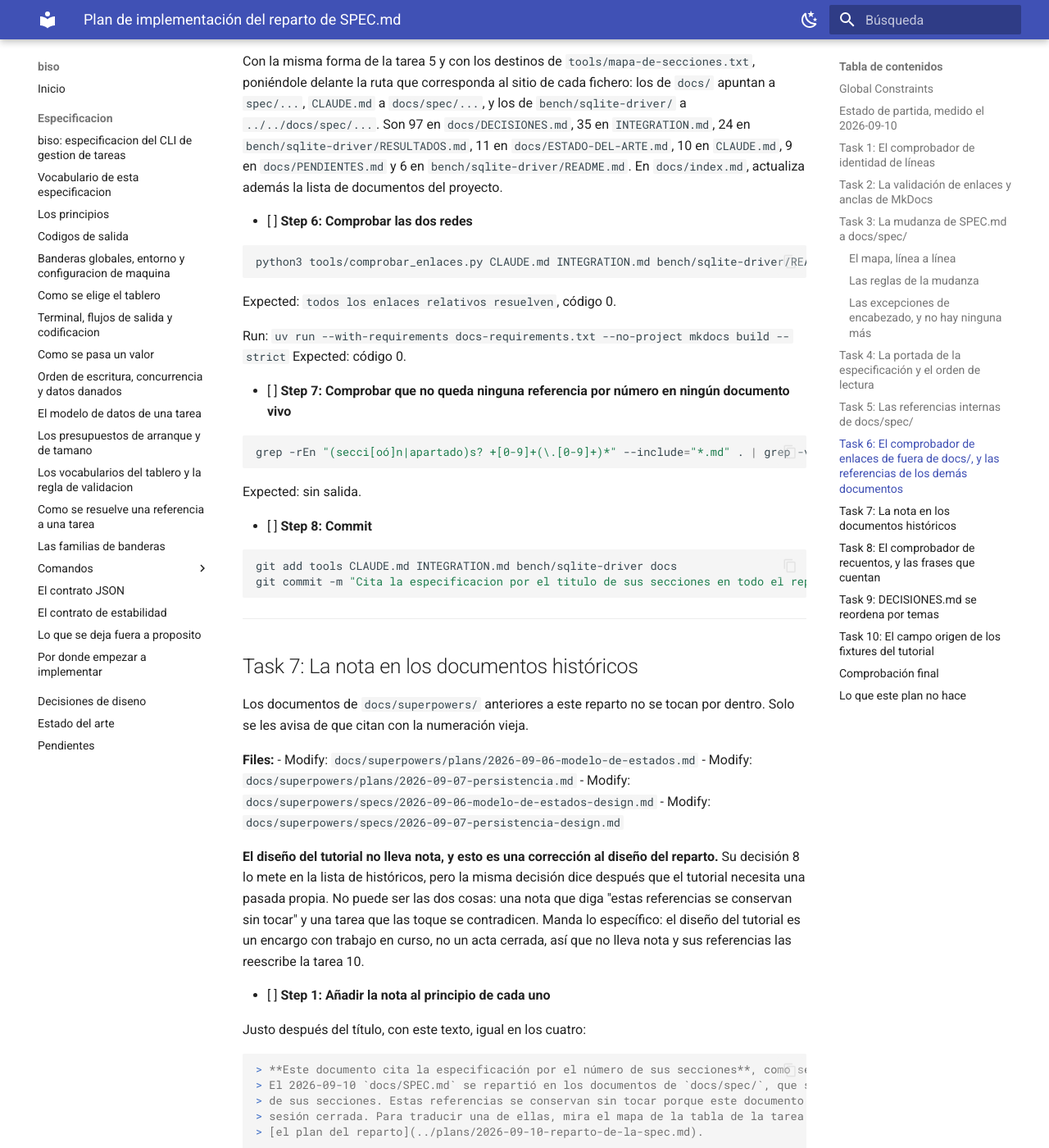
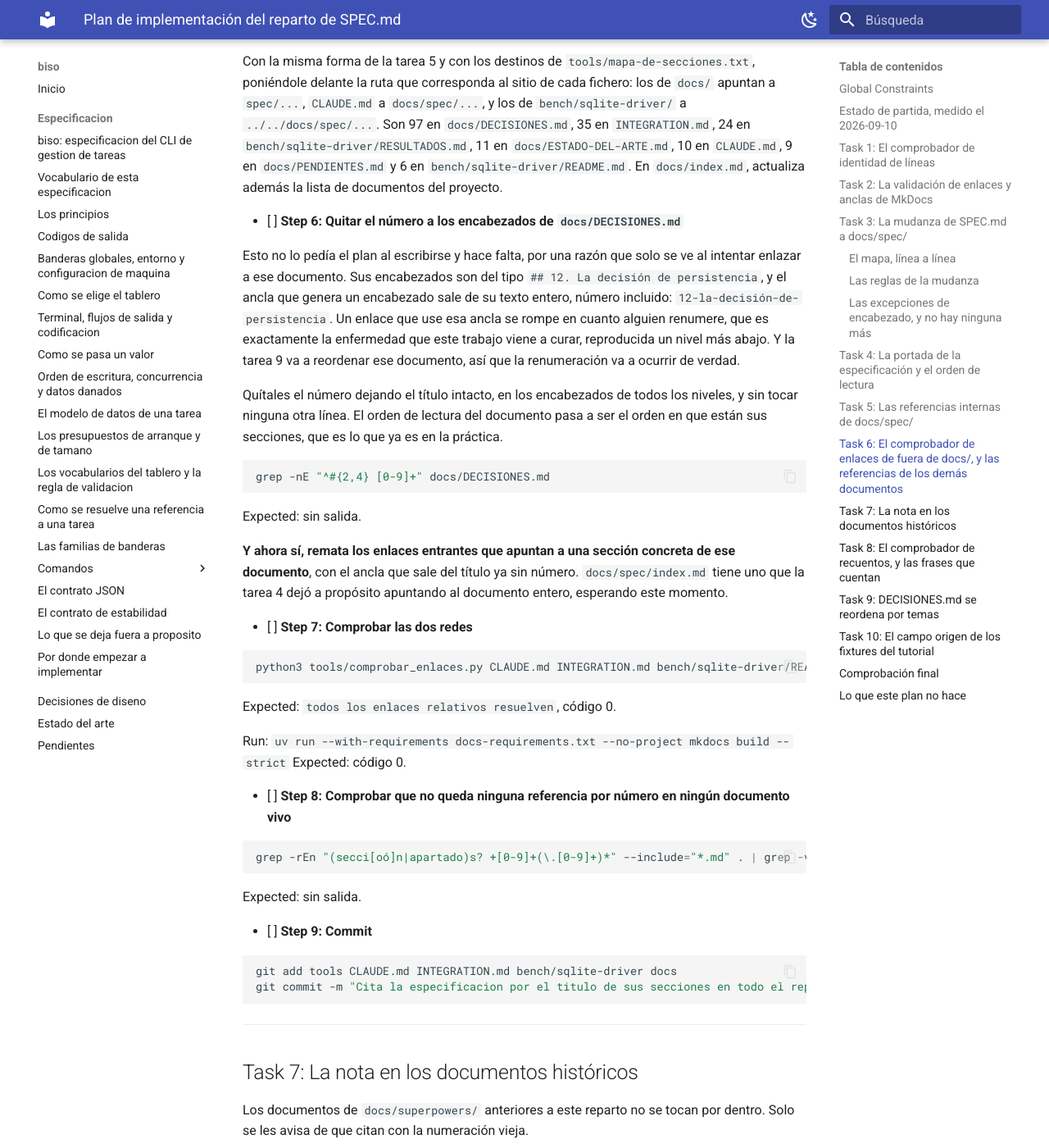
Before and after one commit to avilches/Biso, an MkDocs documentation site: the page built from docs/superpowers/plans/2026-09-10-reparto-de-la-spec.md, in a window 1280 px wide and 1400 px high, scrolled down 25170 px. Shown: the whole window at 82% size. Built offline with MkDocs 1.6.1 and Material for MkDocs 9.7.7, drawn with Linux system fonts in a browser that asks for light colours; some of the changed text lies outside the part shown.

Commit message:
Quita los numeros a los encabezados de DECISIONES.md en la tarea 6
El ancla de un encabezado sale de su texto entero, numero incluido, asi que un
enlace a la seccion 12 de ese documento seria 12-la-decision-de-persistencia y se
rompe en cuanto se renumere. Y la tarea 9 lo va a reordenar, asi que la
renumeracion va a ocurrir. Es la misma enfermedad que este trabajo cura, un nivel
mas abajo.

El paso va en la tarea 6, que ya toca ese fichero, y no en la 9, porque los enlaces
entrantes se escriben antes de reordenar.

````diff
--- a/docs/superpowers/plans/2026-09-10-reparto-de-la-spec.md
+++ b/docs/superpowers/plans/2026-09-10-reparto-de-la-spec.md
@@ -800,7 +800,7 @@ Run: `uv run --with-requirements docs-requirements.txt --no-project mkdocs build
 Expected: código 0. Los enlaces internos siguen siendo texto plano con números, así que la validación no
 tiene nada que objetar todavía.
 
-- [ ] **Step 8: Commit**
+- [ ] **Step 9: Commit**
 
 ```bash
 git add -A docs/spec docs/SPEC.md docs/index.md mkdocs.yml tools/
@@ -1137,7 +1137,30 @@ ruta que corresponda al sitio de cada fichero: los de `docs/` apuntan a `spec/..
 `docs/PENDIENTES.md` y 6 en `bench/sqlite-driver/README.md`. En `docs/index.md`, actualiza además la lista
 de documentos del proyecto.
 
-- [ ] **Step 6: Comprobar las dos redes**
+- [ ] **Step 6: Quitar el número a los encabezados de `docs/DECISIONES.md`**
+
+Esto no lo pedía el plan al escribirse y hace falta, por una razón que solo se ve al intentar enlazar a ese
+documento. Sus encabezados son del tipo `## 12. La decisión de persistencia`, y el ancla que genera un
+encabezado sale de su texto entero, número incluido: `12-la-decisión-de-persistencia`. Un enlace que use esa
+ancla se rompe en cuanto alguien renumere, que es exactamente la enfermedad que este trabajo viene a curar,
+reproducida un nivel más abajo. Y la tarea 9 va a reordenar ese documento, así que la renumeración va a
+ocurrir de verdad.
+
+Quítales el número dejando el título intacto, en los encabezados de todos los niveles, y sin tocar ninguna
+otra línea. El orden de lectura del documento pasa a ser el orden en que están sus secciones, que es lo que
+ya es en la práctica.
+
+```bash
+grep -nE "^#{2,4} [0-9]+" docs/DECISIONES.md
+```
+
+Expected: sin salida.
+
+**Y ahora sí, remata los enlaces entrantes que apuntan a una sección concreta de ese documento**, con el
+ancla que sale del título ya sin número. `docs/spec/index.md` tiene uno que la tarea 4 dejó a propósito
+apuntando al documento entero, esperando este momento.
+
+- [ ] **Step 7: Comprobar las dos redes**
 
 ```bash
 python3 tools/comprobar_enlaces.py CLAUDE.md INTEGRATION.md bench/sqlite-driver/README.md bench/sqlite-driver/RESULTADOS.md
@@ -1155,7 +1178,7 @@ grep -rEn "(secci[oó]n|apartado)s? +[0-9]+(\.[0-9]+)*" --include="*.md" . | gre
 
 Expected: sin salida.
 
-- [ ] **Step 8: Commit**
+- [ ] **Step 9: Commit**
 
 ```bash
 git add tools CLAUDE.md INTEGRATION.md bench/sqlite-driver docs
@@ -1484,11 +1507,22 @@ en ese caso anótala como excepción para el paso 4.
 **Condensa solo donde dos párrafos digan literalmente lo mismo.** El valor de este documento es la
 evidencia que guarda, y resumir evidencia es perderla.
 
-- [ ] **Step 3: Renumerar los encabezados según el orden nuevo**
-
-Las secciones de `DECISIONES.md` se quedan numeradas, porque siguen siendo un solo documento y su número es
-su orden de lectura. Lo que cambia es que ya nadie las cita por ese número: las referencias entrantes que la
-tarea 6 reescribió apuntan a su título.
+**Y si al reagrupar cambias el título de una sección, mira antes quién la cita.** Los enlaces entrantes usan
+el título como ancla, así que renombrar una sección los rompe. Eso no es motivo para no renombrar: es motivo
+para arreglar los enlaces en la misma pasada, y `mkdocs build --strict` más el comprobador de enlaces te
+dicen cuáles son.
+
+- [ ] **Step 3: Comprobar que los encabezados ya no llevan número**
+
+La tarea 6 se los quitó, y por eso este documento se puede reordenar sin romper ningún enlace entrante. Si
+al reagrupar has creado algún encabezado nuevo, no le pongas número tampoco. El orden de lectura de este
+documento es el orden en que están sus secciones, no una numeración que haya que mantener a mano.
+
+```bash
+grep -nE "^#{2,4} [0-9]+" docs/DECISIONES.md
+```
+
+Expected: sin salida.
 
 - [ ] **Step 4: Comprobar que no se ha perdido nada**
 
````
Also changed, not shown: other parts of docs/superpowers/plans/2026-09-10-reparto-de-la-spec.md (+1 -1 lines).
